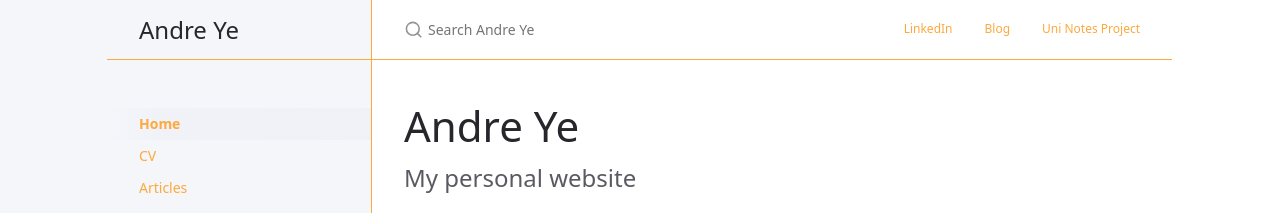
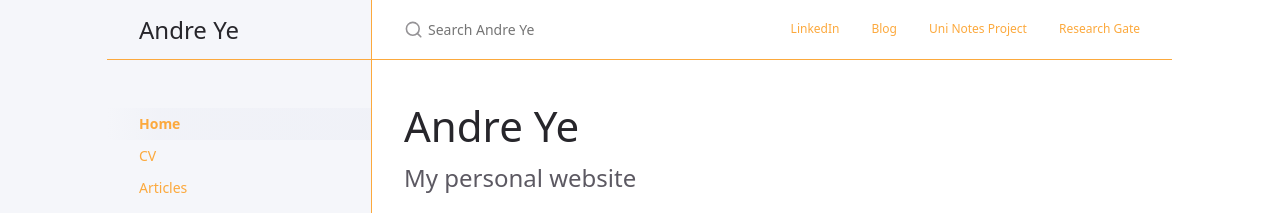
Before and after one commit to andre-ye/andre-ye.github.io-retired, a Jekyll site: the page built from index.md, in a window 1280 px wide and 1366 px high. Shown: the top 213 px of the window. Built offline with Jekyll 4.4.1, drawn with Linux system fonts in a browser that asks for light colours; nearby versions of some CDN libraries.

Commit message:
Update _config.yml

```diff
--- a/_config.yml
+++ b/_config.yml
@@ -72,6 +72,8 @@ aux_links:
     - "https://andre-ye.medium.com"
   "Uni Notes Project":
     - "https://andre-ye.github.io/uni"
+  "Research Gate":
+    - "https://www.researchgate.net/scientific-contributions/Andre-Ye-2207570227"
 
 # Makes Aux links open in a new tab. Default is false
 aux_links_new_tab: true
```
